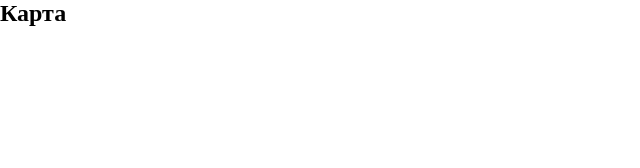
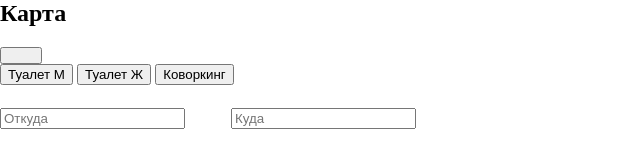
Before and after one commit to MosPolyNavigation/WebSite, a plain HTML site: page index.html in a window 1280 px wide. Shown: the whole page, without its empty margins (0-640 px from the left). Drawn offline with Linux system fonts and the light colour scheme.

Commit message:
Add files via upload

```diff
--- a/index.html
+++ b/index.html
@@ -23,7 +23,24 @@
 
 
     <section class="bottom-and-cards">
-
+        <button class="arrow">
+            <svg  width="26" height="11" viewBox="0 0 26 11" fill="none" xmlns="http://www.w3.org/2000/svg">
+                <path class="svg" d="M11.9964 9.25569L11.9933 9.25358L1.67942 2.23068C1.49961 2.10824 1.49983 2.04055 1.49999 1.99268L1.5 1.98855L1.49999 1.98442C1.49983 1.93655 1.49961 1.86886 1.67942 1.74642C1.88391 1.60718 2.19607 1.5 2.6861 1.5C3.17613 1.5 3.48829 1.60718 3.69278 1.74642L12.4372 7.70062L13 8.08386L13.5628 7.70062L22.3072 1.74642C22.5117 1.60718 22.8239 1.5 23.3139 1.5C23.8039 1.5 24.1161 1.60718 24.3206 1.74642C24.5004 1.86885 24.5002 1.93654 24.5 1.98442C24.5 1.98582 24.5 1.98719 24.5 1.98855C24.5 1.98991 24.5 1.99129 24.5 1.99268C24.5002 2.04056 24.5004 2.10825 24.3206 2.23068L14.0067 9.25358C13.8814 9.33888 13.7496 9.39714 13.6063 9.4317C13.4287 9.47455 13.2272 9.4991 12.9983 9.5C12.7862 9.49986 12.585 9.47284 12.3922 9.42047C12.1893 9.36535 12.0663 9.30369 11.9964 9.25569Z" stroke-width="2"/>
+            </svg>
+        </button>
+        <div class="buttons">
+            <button class="button-blue">Туалет M</button>
+            <button class="button-yellow">Туалет Ж</button>
+            <button class="button-purple">Коворкинг</button>
+        </div>
+        <section class="inputs">
+            <input type="text" class="input" placeholder="Откуда">
+            <svg class="swap" width="38" height="38" viewBox="0 0 38 38" fill="none" xmlns="http://www.w3.org/2000/svg">
+                <path d="M32.2071 13.0401C32.5976 12.6496 32.5976 12.0164 32.2071 11.6259L25.8431 5.26194C25.4526 4.87142 24.8194 4.87142 24.4289 5.26194C24.0384 5.65246 24.0384 6.28563 24.4289 6.67615L30.0858 12.333L24.4289 17.9899C24.0384 18.3804 24.0384 19.0136 24.4289 19.4041C24.8194 19.7946 25.4526 19.7946 25.8431 19.4041L32.2071 13.0401ZM6.5 13.333H31.5V11.333H6.5V13.333Z" fill="white"/>
+                <path d="M5.7929 24.9589C5.40238 25.3494 5.40238 25.9826 5.7929 26.3731L12.1569 32.7371C12.5474 33.1276 13.1806 33.1276 13.5711 32.7371C13.9616 32.3466 13.9616 31.7134 13.5711 31.3229L7.91422 25.666L13.5711 20.0092C13.9616 19.6186 13.9616 18.9855 13.5711 18.5949C13.1806 18.2044 12.5474 18.2044 12.1569 18.5949L5.7929 24.9589ZM31.5 24.666L6.50001 24.666V26.666L31.5 26.666V24.666Z" fill="white"/>
+            </svg>
+            <input type="text" class="input"  placeholder="Куда">
+        </section>
     </section>
 </body>
 </html>
```
